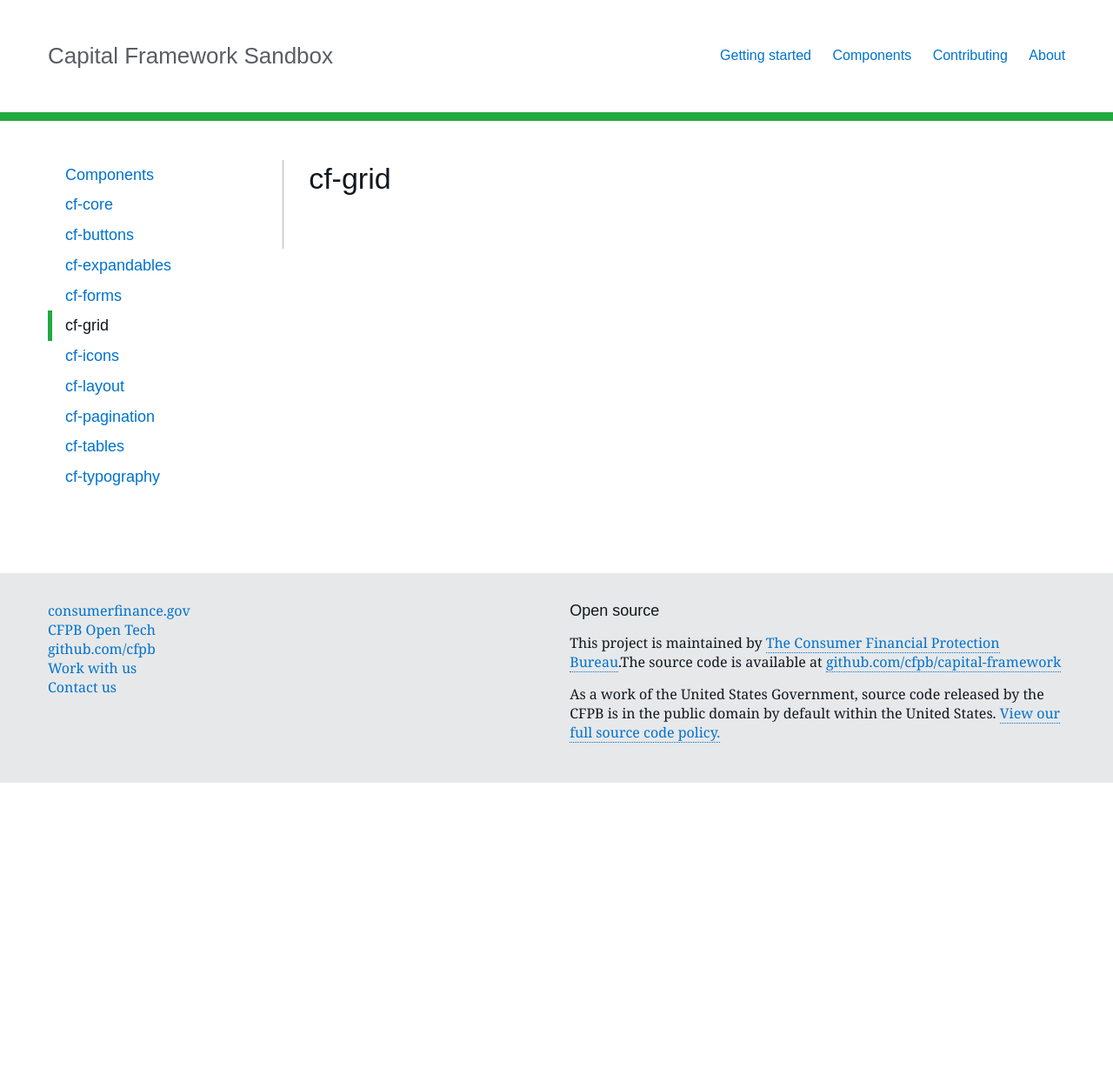
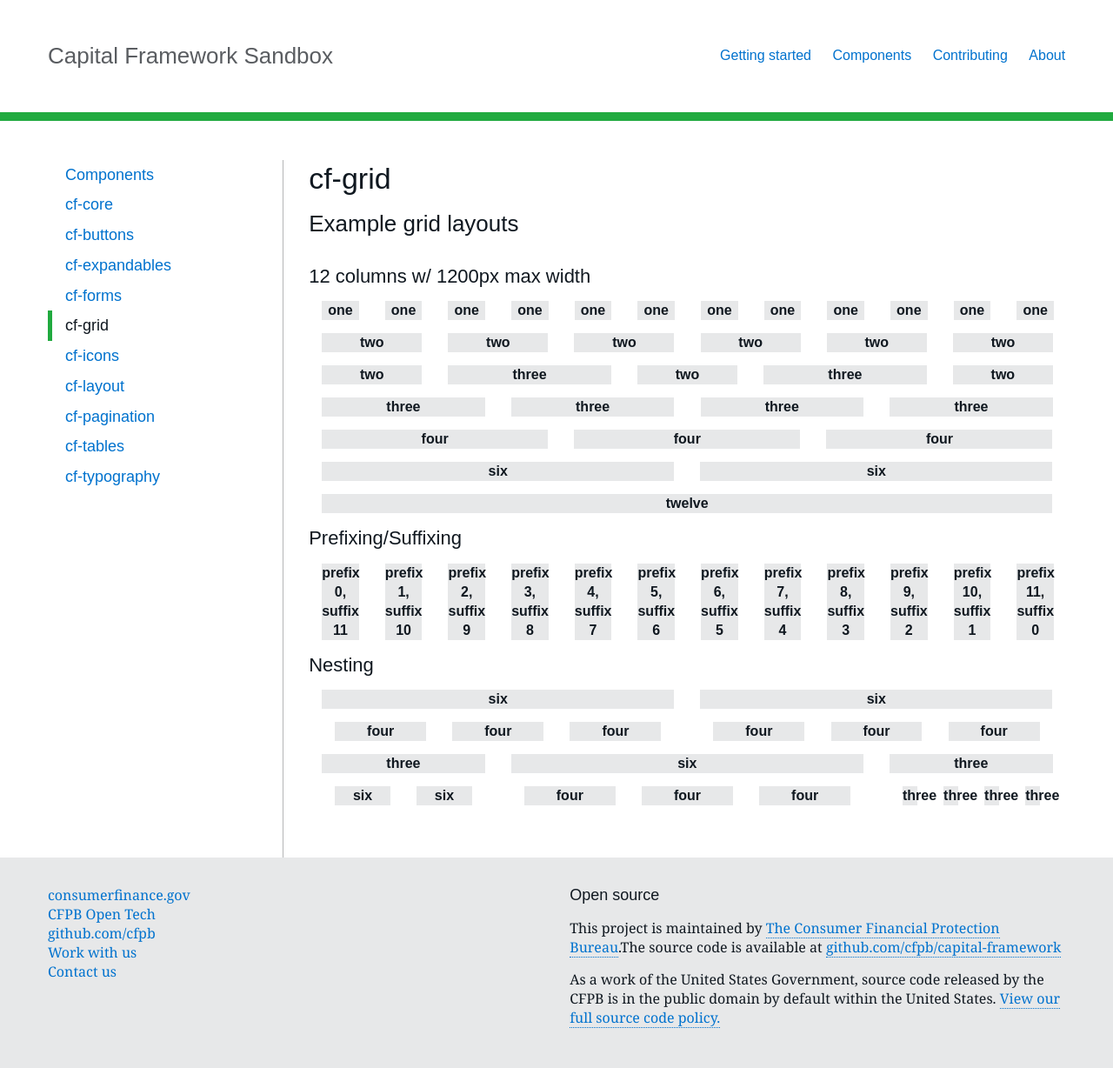
Before and after one commit to cfpb/capital-framework-sandbox, a Jekyll site: the page built from components/cf-grid/index.md, in a window 1280 px wide. Shown: the whole page at 87% size. Built offline with Jekyll 4.4.1, drawn with Linux system fonts in a browser that asks for light colours; some web fonts are replaced; before the commit the page ends 900 px from its top, so only the background shows below that.

Commit message:
cf-grid code samples
This adds code examples from cf-grid.

Since there doesn't seem to be a way to test new added classes in style
blocks, it only tests the classes and not the utilities in cf-grid.

```diff
--- a/components/cf-grid/index.md
+++ b/components/cf-grid/index.md
@@ -3,3 +3,137 @@ layout: default
 title:  "cf-grid"
 parent: "Components"
 ---
+
+## Example grid layouts
+
+### 12 columns w/ 1200px max width
+
+<div class="cols-12">
+    <section>
+        <div class="col col-1"><p>one</p></div>
+        <div class="col col-1"><p>one</p></div>
+        <div class="col col-1"><p>one</p></div>
+        <div class="col col-1"><p>one</p></div>
+        <div class="col col-1"><p>one</p></div>
+        <div class="col col-1"><p>one</p></div>
+        <div class="col col-1"><p>one</p></div>
+        <div class="col col-1"><p>one</p></div>
+        <div class="col col-1"><p>one</p></div>
+        <div class="col col-1"><p>one</p></div>
+        <div class="col col-1"><p>one</p></div>
+        <div class="col col-1"><p>one</p></div>
+    </section>
+
+    <section>
+        <div class="col col-2"><p>two</p></div>
+        <div class="col col-2"><p>two</p></div>
+        <div class="col col-2"><p>two</p></div>
+        <div class="col col-2"><p>two</p></div>
+        <div class="col col-2"><p>two</p></div>
+        <div class="col col-2"><p>two</p></div>
+    </section>
+
+    <section>
+        <div class="col col-2"><p>two</p></div>
+        <div class="col col-3"><p>three</p></div>
+        <div class="col col-2"><p>two</p></div>
+        <div class="col col-3"><p>three</p></div>
+        <div class="col col-2"><p>two</p></div>
+    </section>
+
+    <section>
+        <div class="col col-3"><p>three</p></div>
+        <div class="col col-3"><p>three</p></div>
+        <div class="col col-3"><p>three</p></div>
+        <div class="col col-3"><p>three</p></div>
+    </section>
+
+    <section>
+        <div class="col col-4"><p>four</p></div>
+        <div class="col col-4"><p>four</p></div>
+        <div class="col col-4"><p>four</p></div>
+    </section>
+
+    <section>
+        <div class="col col-6"><p>six</p></div>
+        <div class="col col-6"><p>six</p></div>
+    </section>
+
+    <section>
+        <div class="col col-12"><p>twelve</p></div>
+    </section>
+</div>
+
+
+### Prefixing/Suffixing
+
+<div class="cols-12">
+    <section>
+        <div class="col col-1 suffix-11"><p>prefix 0, suffix 11</p></div>
+        <div class="col col-1 prefix-1 suffix-10"><p>prefix 1, suffix 10</p></div>
+        <div class="col col-1 prefix-2 suffix-9"><p>prefix 2, suffix 9</p></div>
+        <div class="col col-1 prefix-3 suffix-8"><p>prefix 3, suffix 8</p></div>
+        <div class="col col-1 prefix-4 suffix-7"><p>prefix 4, suffix 7</p></div>
+        <div class="col col-1 prefix-5 suffix-6"><p>prefix 5, suffix 6</p></div>
+        <div class="col col-1 prefix-6 suffix-5"><p>prefix 6, suffix 5</p></div>
+        <div class="col col-1 prefix-7 suffix-4"><p>prefix 7, suffix 4</p></div>
+        <div class="col col-1 prefix-8 suffix-3"><p>prefix 8, suffix 3</p></div>
+        <div class="col col-1 prefix-9 suffix-2"><p>prefix 9, suffix 2</p></div>
+        <div class="col col-1 prefix-10 suffix-1"><p>prefix 10, suffix 1</p></div>
+        <div class="col col-1 prefix-11"><p>prefix 11, suffix 0</p></div>
+    </section>
+</div>
+
+
+### Nesting
+
+<div class="cols-12">
+    <section>
+        <div class="col col-6">
+            <p>six</p>
+            <section>
+                <div class="col col-4"><p>four</p></div>
+                <div class="col col-4"><p>four</p></div>
+                <div class="col col-4"><p>four</p></div>
+            </section>
+        </div>
+
+        <div class="col col-6">
+            <p>six</p>
+            <section>
+                <div class="col col-4"><p>four</p></div>
+                <div class="col col-4"><p>four</p></div>
+                <div class="col col-4"><p>four</p></div>
+            </section>
+        </div>
+    </section>
+
+    <section>
+        <div class="col col-3">
+            <p>three</p>
+            <section>
+                <div class="col col-6"><p>six</p></div>
+                <div class="col col-6"><p>six</p></div>
+            </section>
+        </div>
+
+        <div class="col col-6">
+            <p>six</p>
+            <section>
+                <div class="col col-4"><p>four</p></div>
+                <div class="col col-4"><p>four</p></div>
+                <div class="col col-4"><p>four</p></div>
+            </section>
+        </div>
+
+        <div class="col col-3">
+            <p>three</p>
+            <section>
+                <div class="col col-3"><p>three</p></div>
+                <div class="col col-3"><p>three</p></div>
+                <div class="col col-3"><p>three</p></div>
+                <div class="col col-3"><p>three</p></div>
+            </section>
+        </div>
+    </section>
+</div>
```
